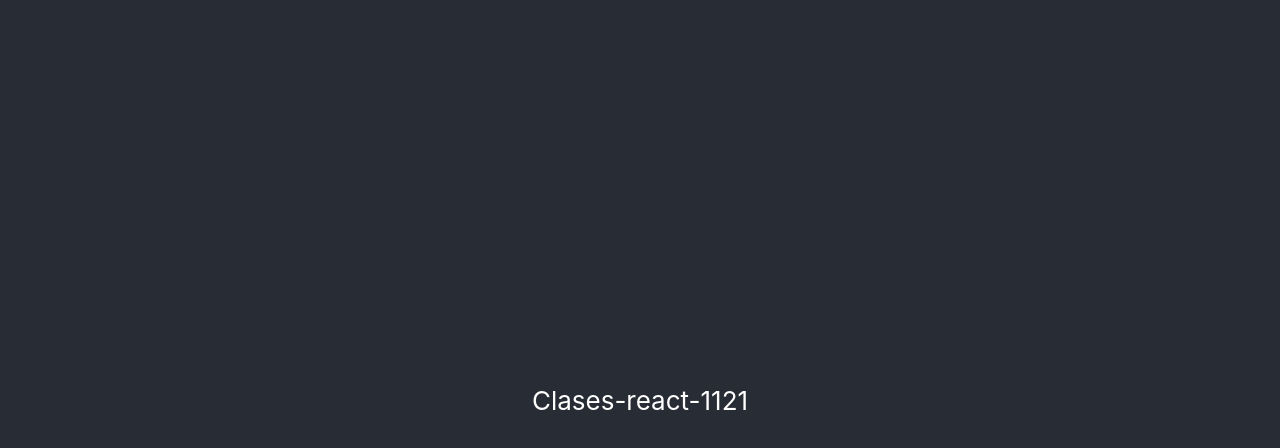
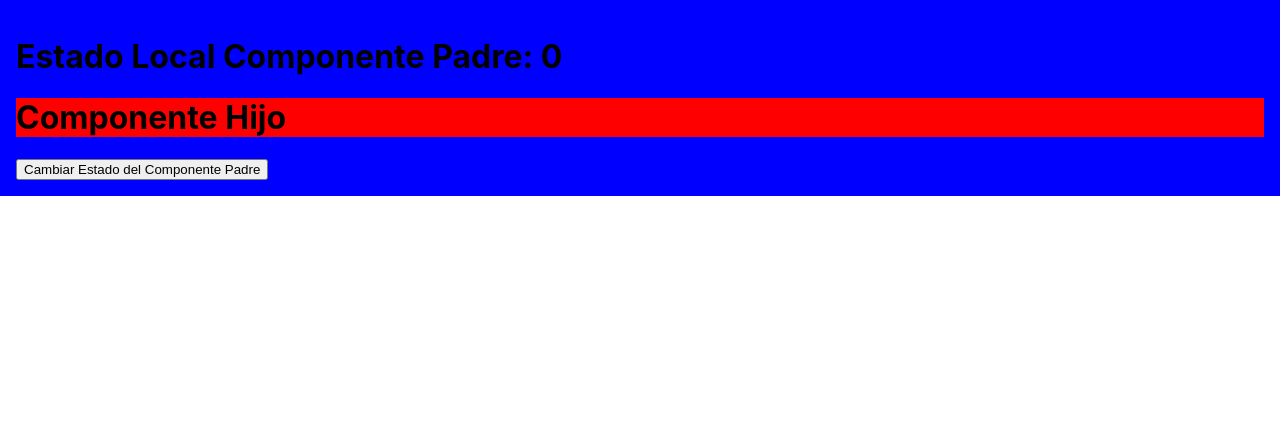
Before and after one commit to Academia-Numen/1121-react-clases, a React (Create React App) app: page / in a window 1280 px wide. Shown: the top 448 px of the page. Built offline with nearby package versions, Linux system fonts and the light colour scheme.

Commit message:
clase-8: memo y use-callback

```diff
--- a/src/App.js
+++ b/src/App.js
@@ -1,13 +1,35 @@
+import { memo, useCallback, useState } from 'react';
 import './App.css';
 
+// function ComponenteHijo() {
+//   console.log('Soy el componente hijo y me estoy renderizando');
+//   return <h1 style={{ background: 'red'}}>Componente Hijo</h1>
+// }
+
+const ComponenteHijo = memo(({ funcion, value }) => {
+  console.log('Soy el componente hijo y me estoy renderizando');
+
+  funcion(value);
+
+  return <h1 style={{ background: 'red'}}>Componente Hijo</h1>
+})
+
 function App() {
+  const [estadoLocal, setEstadoLocal] = useState(0);
+
+  function soyUnaFuncion(valor){ console.log(valor, 'Estoy renderizandome')};
+
+  const functionMemoizada = useCallback(soyUnaFuncion, []);
+
   return (
-    <div className="App">
-      <header className="App-header">
-        <p>
-          Clases-react-1121
-        </p>
-      </header>
+    <div style={{ background: 'blue', padding: '1rem'}}>
+      <h1 >Estado Local Componente Padre: {estadoLocal}</h1>
+
+      <ComponenteHijo funcion={functionMemoizada} value='hello'/>
+
+      <button onClick={() => setEstadoLocal(estadoLocal + 1)}>
+        Cambiar Estado del Componente Padre
+      </button>
     </div>
   );
 }
```
